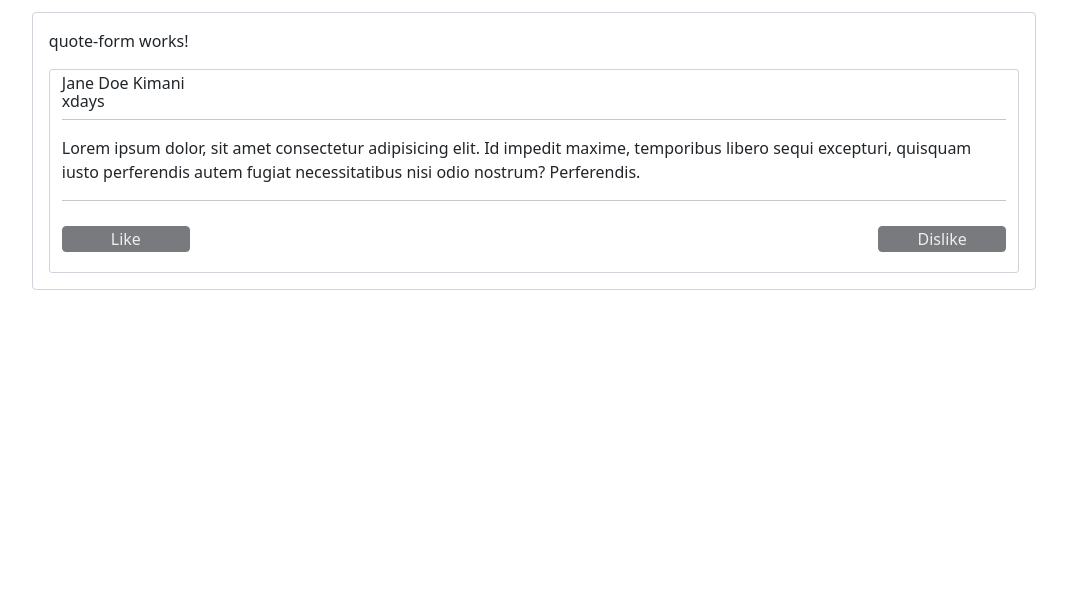
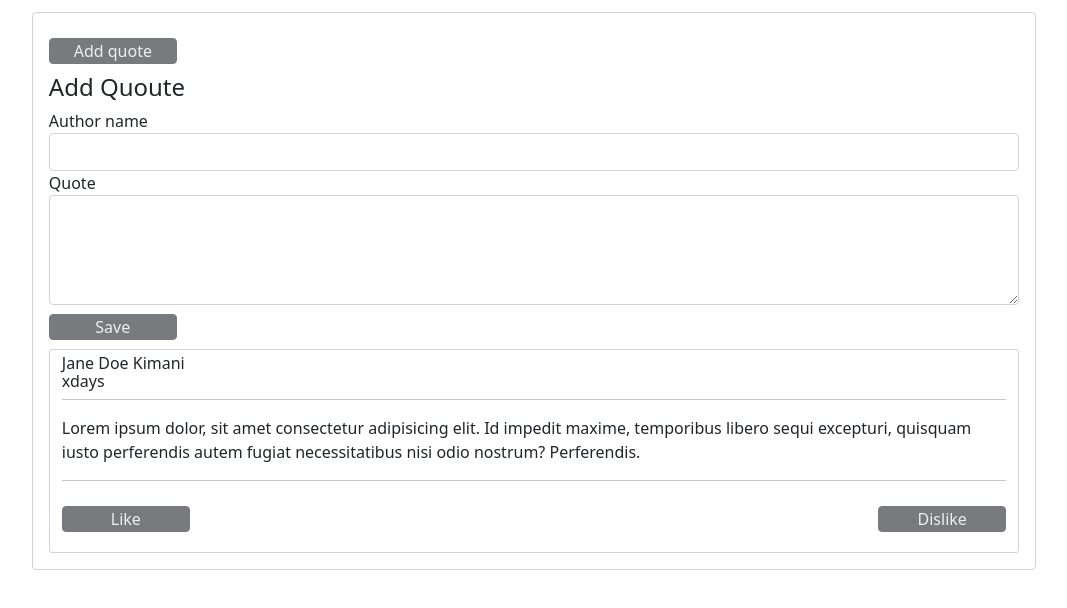
Before and after one commit to kiman121/quotes, an Angular app: page / in a window 1280 px wide. Shown: the top 608 px of the page, without its empty margins (106-1173 px from the left). Built offline with nearby package versions, Linux system fonts and the light colour scheme.

Commit message:
add quote-form component html structure

```diff
--- a/src/app/quote-form/quote-form.component.html
+++ b/src/app/quote-form/quote-form.component.html
@@ -1 +1,17 @@
-<p>quote-form works!</p>
+<div class="form-group">
+    <button type="button" class="btn-submit btn-info">Add quote</button>
+  </div>
+  <form>
+    <h4>Add Quoute</h4>
+    <div class="form-group">
+      <label for="">Author name</label>
+      <input type="text" class="form-control" placeholder="" />
+    </div>
+    <div class="form-group">
+      <label for="">Quote</label>
+      <textarea rows="4" class="form-control"></textarea>
+    </div>
+    <div class="form-group">
+      <button type="submit" class="btn-submit btn-info">Save</button>
+    </div>
+  </form>
```
